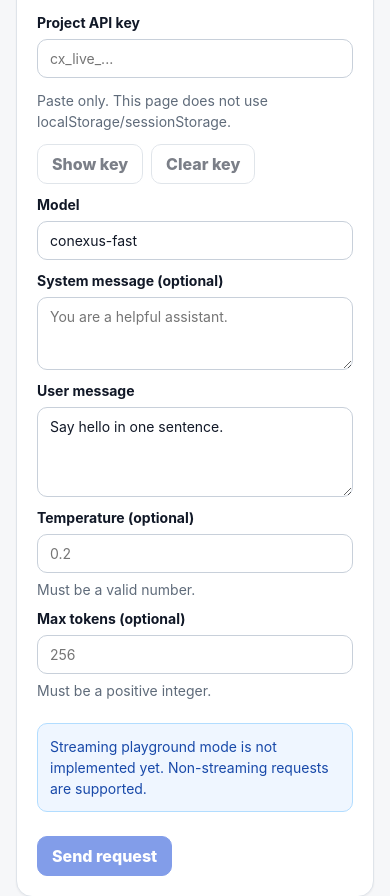
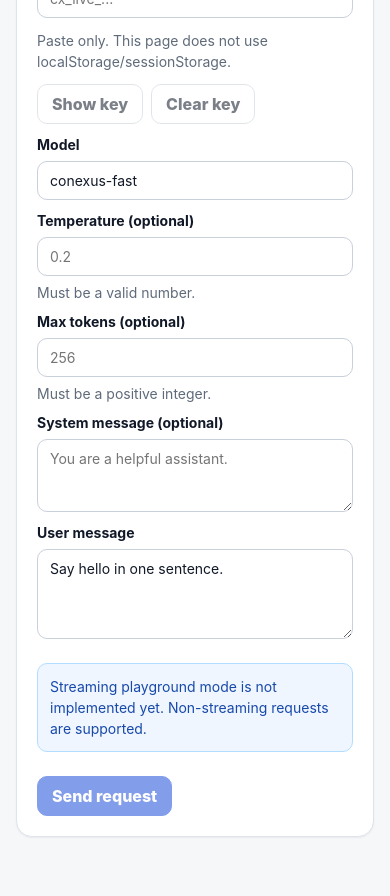
Before and after one commit to uridolan77/conexus, a Next.js app in the folder frontend/: page /playground in a window 390 px wide. Shown: the part 1660-2556 px from the top of the page. After the commit the page ends 2529 px from the top, so only its background shows below. Built offline with nearby package versions, Linux system fonts and the light colour scheme.

Commit message:
feat: enhance form layout with new grid structure and update filter summary logic

```diff
--- a/frontend/app/globals.css
+++ b/frontend/app/globals.css
@@ -265,6 +265,12 @@
 .form-row {
   display: grid;
   grid-template-columns: repeat(2, minmax(0, 1fr));
+  gap: var(--space-3);
+}
+
+.form-row-3 {
+  display: grid;
+  grid-template-columns: repeat(3, minmax(0, 1fr));
   gap: var(--space-3);
 }
 
@@ -896,7 +902,8 @@
   .grid-2,
   .grid-3,
   .grid-4,
-  .form-row {
+  .form-row,
+  .form-row-3 {
     grid-template-columns: 1fr;
   }
 
--- a/frontend/app/page.tsx
+++ b/frontend/app/page.tsx
@@ -115,7 +115,7 @@
         href: "/projects",
       },
       {
-        label: "Run smoke test",
+        label: "Test gateway",
         done: projectRequestCount > 0,
         href: "/smoke-tests",
       },
--- a/frontend/app/playground/page.tsx
+++ b/frontend/app/playground/page.tsx
@@ -9,7 +9,6 @@
   ErrorState,
   Field,
   FieldError,
-  FormRow,
   HelpText,
   InlineCode,
   JsonBlock,
@@ -255,9 +254,11 @@
           </>
         }
         actions={
-          <Button type="button" variant="secondary" onClick={() => setResult(null)} disabled={submitting}>
-            Clear result
-          </Button>
+          result != null ? (
+            <Button type="button" variant="secondary" onClick={() => setResult(null)} disabled={submitting}>
+              Clear result
+            </Button>
+          ) : undefined
         }
       />
 
@@ -298,32 +299,11 @@
             </Button>
           </div>
 
-          <FormRow>
+          <div className="form-row-3">
             <Field label="Model">
               <Input value={model} onChange={(e) => setModel(e.target.value)} />
               {modelIsEmpty && <FieldError>Model is required.</FieldError>}
             </Field>
-          </FormRow>
-
-          <Field label="System message (optional)">
-            <Textarea
-              value={systemMessage}
-              onChange={(e) => setSystemMessage(e.target.value)}
-              rows={3}
-              placeholder="You are a helpful assistant."
-            />
-          </Field>
-
-          <Field label="User message">
-            <Textarea
-              value={userMessage}
-              onChange={(e) => setUserMessage(e.target.value)}
-              rows={4}
-            />
-            {userIsEmpty && <FieldError>User message is required.</FieldError>}
-          </Field>
-
-          <FormRow>
             <Field label="Temperature (optional)" hint="Must be a valid number.">
               <Input
                 value={temperature}
@@ -346,7 +326,25 @@
                 <FieldError>Max tokens must be a positive integer.</FieldError>
               )}
             </Field>
-          </FormRow>
+          </div>
+
+          <Field label="System message (optional)">
+            <Textarea
+              value={systemMessage}
+              onChange={(e) => setSystemMessage(e.target.value)}
+              rows={3}
+              placeholder="You are a helpful assistant."
+            />
+          </Field>
+
+          <Field label="User message">
+            <Textarea
+              value={userMessage}
+              onChange={(e) => setUserMessage(e.target.value)}
+              rows={4}
+            />
+            {userIsEmpty && <FieldError>User message is required.</FieldError>}
+          </Field>
 
           <Alert tone="info">
             Streaming playground mode is not implemented yet. Non-streaming requests
--- a/frontend/app/requests/page.tsx
+++ b/frontend/app/requests/page.tsx
@@ -141,10 +141,12 @@
   addRange("lat", filters.min_latency_ms, filters.max_latency_ms, "ms");
   addRange("tok", filters.min_total_tokens, filters.max_total_tokens);
   addRange("$", filters.min_estimated_cost, filters.max_estimated_cost);
-  if (clean(filters.sort_by) || clean(filters.sort_dir)) {
+  if (filters.sort_by !== "created_at" || filters.sort_dir !== "desc") {
     parts.push(`sort=${short(filters.sort_by || "created_at")}.${short(filters.sort_dir || "desc", 6)}`);
   }
-  add("limit", filters.limit);
+  if (filters.limit && filters.limit !== DEFAULT_LIMIT) {
+    add("limit", filters.limit);
+  }
 
   return parts.length ? `Active filters: ${parts.join(" · ")}` : "No active filters.";
 }
```
